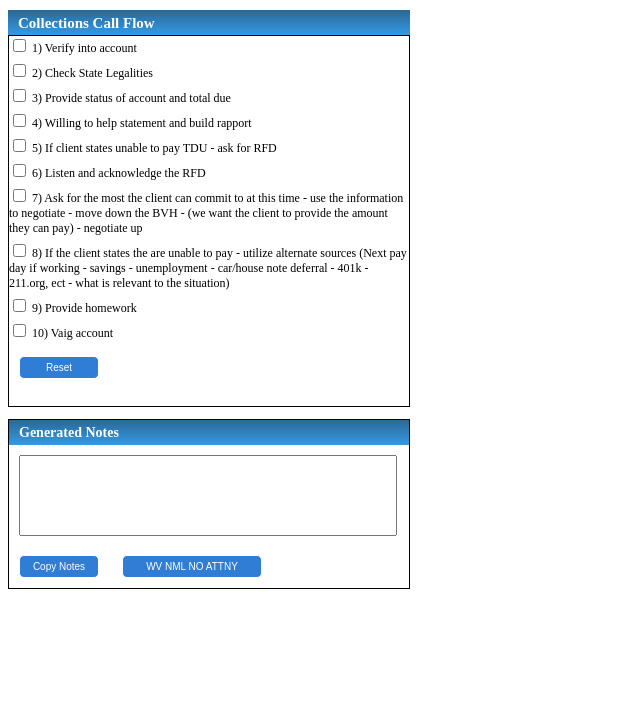
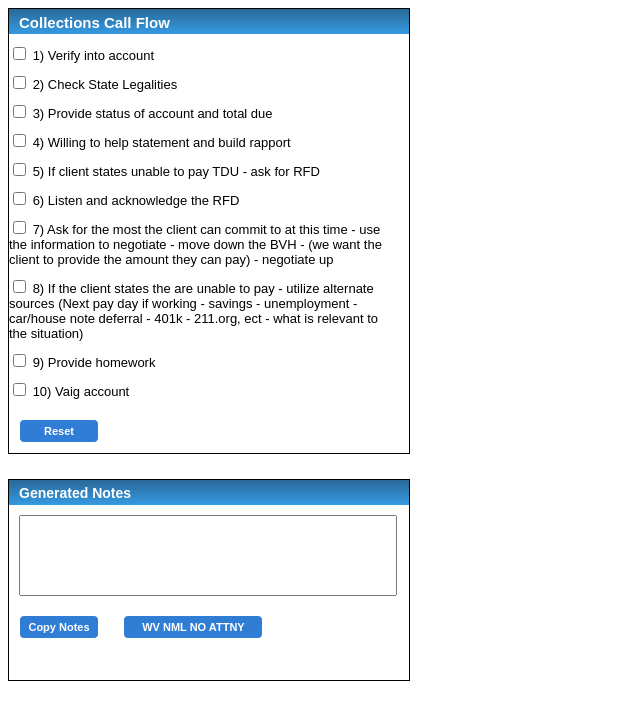
Before and after one commit to MHolt193/collectionscallflow, a plain HTML site: page index.html in a window 1280 px wide. Shown: the whole page, without its empty margins (0-640 px from the left). Drawn offline with Linux system fonts and the light colour scheme.

Commit message:
adjusted font-size, weight, and family to make more readable

```diff
--- a/app.js
+++ b/app.js
@@ -13,6 +13,8 @@ const reason = document.getElementById("reason");
 const copyNotes = document.getElementById("copyNotes");
 const wvNotes = document.getElementById("wvNotes");
 const copySuccess = document.querySelector('.copySuccess')
+const reset = document.getElementById("reset");
+
 
 verify.onclick = () => {
   let verifyText = "VERIFIED INTO ACCOUNT// ";
@@ -34,11 +36,9 @@ rfd.onclick = () => {
   let rfdText = `ASKED RFD//`;
   if (rfd.checked == true) {
     reason.style.display = "block";
-    form.style.height = "380px";
     notesArea.value += rfdText;
   } else if (rfd.checked == false) {
     reason.style.display = "none";
-    form.style.height = "370px";
     notesArea.value = notesArea.value.replace(rfdText, "");
   }
 };
@@ -95,14 +95,13 @@ copyNotes.onclick = () => {
   copySuccess.style.display = 'none'
   }, 400)
 };
-const reset = document.getElementById("reset");
+
 reset.onclick = () => {
   reason.style.display = "none";
   reset.style.transform = 'scale(.9)'
   setTimeout(() => {
     reset.style.transform = 'scale(1)'
   },100)
-
 };
 
 wvNotes.onclick = () => {
--- a/index.html
+++ b/index.html
@@ -7,32 +7,35 @@
     <link rel="stylesheet" href="styles.css" />
   </head>
   <body>
-    <div class="titlecontainer">
-      <h1>Collections Call Flow</h1>
-    </div>
-    <form class="container">
-      <div>
+    <form class="form">
+      <div class="container">
+      <div class="titlecontainer">
+        <h1>Collections Call Flow</h1>
+      </div>
+      <div class="listItem">
         <input type="checkbox" name="verify" id="verify" />
         <label for="verify">1) Verify into account</label>
       </div>
-      <div>
+      <div class="listItem">
         <input type="checkbox" name="legal" id="legal" />
         <label for="legal">2) Check State Legalities</label>
       </div>
-      <div>
+      <div class="listItem">
         <input type="checkbox" name="status" id="status" />
         <label for="status">3) Provide status of account and total due</label>
       </div>
-      <div>
+      <div class="listItem">
         <input type="checkbox" name="help" id="help" />
         <label for="help">4) Willing to help statement and build rapport</label>
       </div>
 
-      <div>
+      <div class="rfdListItem">
+        <div class="listItem">
         <input type="checkbox" name="rfd" id="rfd" />
         <label for="rfd"
           >5) If client states unable to pay TDU - ask for RFD</label
         >
+        </div>
         <input
           type="text"
           id="reason"
@@ -40,11 +43,11 @@
           placeholder="TYPE RFD HERE"
         />
       </div>
-      <div>
+      <div class="listItem">
         <input type="checkbox" name="acknowledge" id="acknowledge" />
         <label for="acknowledge">6) Listen and acknowledge the RFD</label>
       </div>
-      <div>
+      <div class="listItem">
         <input type="checkbox" name="commit" id="commit" />
         <label for="commit"
           >7) Ask for the most the client can commit to at this time - use the
@@ -52,7 +55,7 @@
           provide the amount they can pay) - negotiate up
         </label>
       </div>
-      <div>
+      <div class="listItem">
         <input type="checkbox" name="asof" id="asof" />
         <label for="asof"
           >8) If the client states the are unable to pay - utilize alternate
@@ -61,19 +64,20 @@
           situation)
         </label>
       </div>
-      <div>
+      <div class="listItem">
         <input type="checkbox" name="homework" id="homework" />
         <label for="homework">9) Provide homework</label>
       </div>
-      <div>
+      <div class="listItem">
         <input type="checkbox" name="vaig" id="vaig" />
         <label for="vaig">10) Vaig account</label>
       </div>
       <div class="btn-container">
         <button type="reset" class="btn" id="reset">Reset</button>
       </div>
+    </div>
       <div class="freeFormNotes">
-        <h3>Generated Notes</h3>
+        <h2>Generated Notes</h3>
         <div class="textarea">
           <textarea
             id="notesarea"
--- a/styles.css
+++ b/styles.css
@@ -1,9 +1,16 @@
+html{
+    font-family: sans-serif;
+}
+
 .titlecontainer{
+    display: flex;
+    justify-content:flex-start;
+    align-items:center;
     background-color: #4AA1E1;
     background-image: linear-gradient(#296897, #359ae2);
     color: white;
     height: 20px;
-    width: 402px;
+    width: 100%;
     padding-bottom:5px;
 }
 h1{
@@ -11,8 +18,13 @@ h1{
     font-size: 15px;
     height: 15px;
     padding-left: 10px;
-    padding-top: 5px;
     margin-bottom: 5px;
+}
+.form{
+    display:flex;
+    justify-content: flex-start;
+    align-items:left;
+    flex-direction: column;
 }
 .container{
     display:flex;
@@ -20,10 +32,15 @@ h1{
     justify-content: space-between;
     border: solid 1px;
     width: 400px;
-    gap: 5px;
-    height: 370px;
-    font-size: 12px;
+    gap: 10px;
+    min-height: 370px;
+    font-size: 13px;
 }
+
+.listItem{
+    width: 95%;
+}
+
 .btn{
     color: white;
     background-color: rgb(48, 125, 214);
@@ -32,7 +49,8 @@ h1{
     padding: 5px;
     margin: 10px;
     width: 20%;
-    font-size: 10px;
+    font-size: 11px;
+    font-weight: bold;
 }
 .btn:hover{
     cursor: pointer;
@@ -44,7 +62,6 @@ h1{
     width: 400px;
     height: 200px;
     margin-top: 25px;
-    margin-left:-1px;
 }
 
 .freeFormNotes textarea{
@@ -52,7 +69,7 @@ h1{
     max-width: 93%;
     margin: 5px 10px;
 }
-h3{
+h2{
     background-image: linear-gradient( #296897, #359ae2 );
     color: white;
     font-size: 14px;
```
